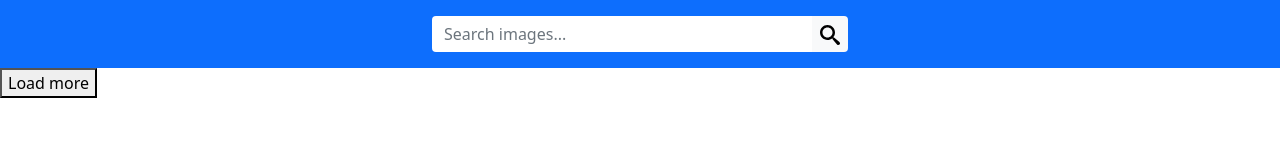
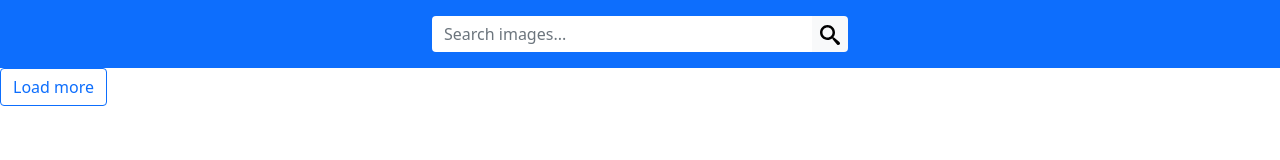
Before and after one commit to KhrystynaLavryniv/goit-js-hw-11, a plain HTML site: page index.html in a window 1280 px wide. Drawn offline with nearby package versions, Linux system fonts and the light colour scheme.

Commit message:
Deploying to gh-pages from @ KhrystynaLavryniv/goit-js-hw-11@51d5a5dfdbacfa3be88a39e32ee7a45501e0edfe 🚀

```diff
--- a/index.html
+++ b/index.html
@@ -1 +1 @@
-<!DOCTYPE html><html lang="en"><head><meta charset="UTF-8"><meta http-equiv="X-UA-Compatible" content="IE=edge"><meta name="viewport" content="width=device-width, initial-scale=1.0"><title>Homework 11</title><link href="https://cdn.jsdelivr.net/npm/bootstrap@5.1.3/dist/css/bootstrap.min.css" rel="stylesheet" integrity="sha384-1BmE4kWBq78iYhFldvKuhfTAU6auU8tT94WrHftjDbrCEXSU1oBoqyl2QvZ6jIW3" crossorigin=""><link rel="stylesheet" href="/goit-js-hw-11/src.acd62472.css"></head><body> <header class="bg-primary d-flex justify-content-center navbar p-3"> <form class="col-md-4 d-flex search-form" id="search-form"> <input class="border-0 form-control rounded-0 rounded-start" type="text" required="" name="searchQuery" autocomplete="off" placeholder="Search images..."> <button type="submit" class="border-0 btn btn-light btn-sm rounded-0 rounded-end"> <svg class="contact-link__icon" width="20" height="20"> <use href="/goit-js-hw-11/symbol-defs.b3d34dbe.svg#icon-search"></use> </svg> </button> </form> </header> <div class="container"> <div class="gallery"></div> </div> <button type="button" class="load-more">Load more</button> <script src="/goit-js-hw-11/src.18290bd9.js"></script> </body></html>
+<!DOCTYPE html><html lang="en"><head><meta charset="UTF-8"><meta http-equiv="X-UA-Compatible" content="IE=edge"><meta name="viewport" content="width=device-width, initial-scale=1.0"><title>Homework 11</title><link href="https://cdn.jsdelivr.net/npm/bootstrap@5.1.3/dist/css/bootstrap.min.css" rel="stylesheet" integrity="sha384-1BmE4kWBq78iYhFldvKuhfTAU6auU8tT94WrHftjDbrCEXSU1oBoqyl2QvZ6jIW3" crossorigin=""><link rel="stylesheet" href="/goit-js-hw-11/src.acd62472.css"></head><body> <header class="bg-primary d-flex justify-content-center navbar p-3"> <form class="col-md-4 d-flex search-form" id="search-form"> <input class="border-0 form-control rounded-0 rounded-start" type="text" required="" name="searchQuery" autocomplete="off" placeholder="Search images..."> <button type="submit" class="border-0 btn btn-light btn-sm rounded-0 rounded-end"> <svg class="contact-link__icon" width="20" height="20"> <use href="/goit-js-hw-11/symbol-defs.b3d34dbe.svg#icon-search"></use> </svg> </button> </form> </header> <div class="container"> <div class="gallery"></div> </div> <button type="button" class="btn btn-outline-primary load-more">Load more</button> <script src="/goit-js-hw-11/src.18290bd9.js"></script> </body></html>
```
